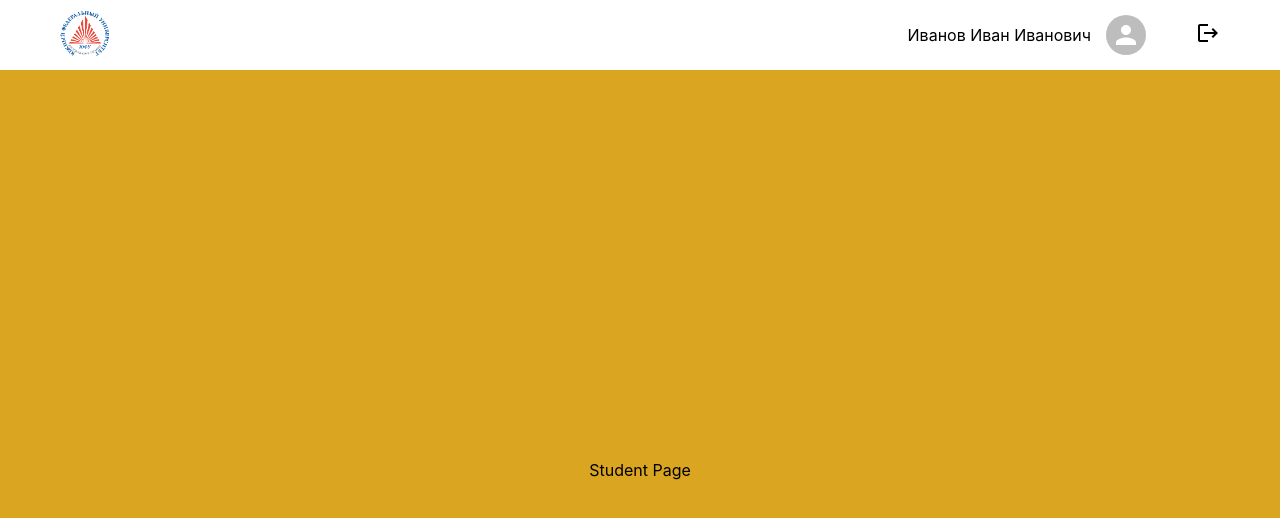
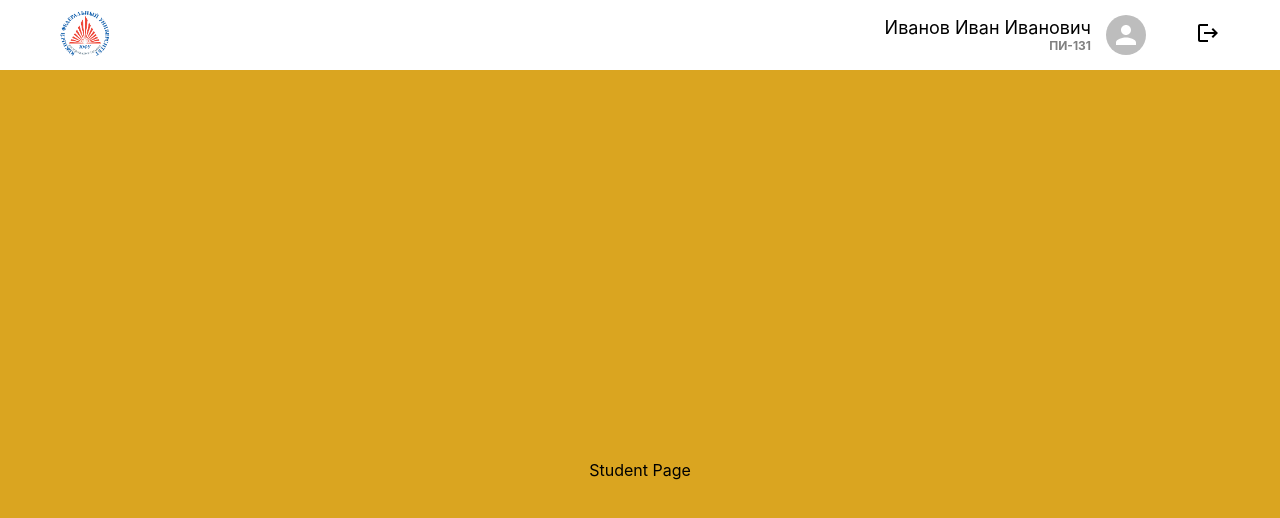
Before and after one commit to KrisSkaliukh/kisulki_frontend, a React (Create React App) app: page /userPage in a window 1280 px wide. Shown: the top 518 px of the page. Built offline with nearby package versions, Linux system fonts and the light colour scheme.

Commit message:
Added header for teacher, fonts

```diff
--- a/public/index.html
+++ b/public/index.html
@@ -3,6 +3,9 @@
   <head>
     <meta charset="utf-8" />
     <link rel="icon" href="%PUBLIC_URL%/logo_sfedu.png" />
+    <link rel="preconnect" href="https://fonts.googleapis.com">
+<link rel="preconnect" href="https://fonts.gstatic.com" crossorigin>
+<link href="https://fonts.googleapis.com/css2?family=Roboto:ital,wght@0,100;0,300;0,400;0,500;0,700;0,900;1,100;1,300;1,400;1,500;1,700;1,900&display=swap" rel="stylesheet">
     <meta name="viewport" content="width=device-width, initial-scale=1" />
     <meta name="theme-color" content="#000000" />
     <meta
--- a/src/components/Header/Header.tsx
+++ b/src/components/Header/Header.tsx
@@ -4,8 +4,14 @@
 
 import styles from './header.module.scss';
 
-function Header() {
+interface IProps {
+  isStudent: boolean;
+}
+
+function Header(props: IProps) {
+  const { isStudent } = props;
   const name = 'Иванов Иван Иванович';
+  const group = isStudent ? 'ПИ-131' : '';
   return (
     <div className={styles.header}>
       <div className={styles.logo}>
@@ -14,6 +20,9 @@
       <div className={styles.userInfo}>
         <div className={styles.name}>
           {name}
+          <div className={styles.group}>
+            {group}
+          </div>
         </div>
         <div className={styles.avatar}>
           <Avatar />
--- a/src/components/Header/header.module.scss
+++ b/src/components/Header/header.module.scss
@@ -17,6 +17,17 @@
     align-items: center;
 }
 
+.name {
+    font-size: 18px;
+    text-align: end;
+}
+
+.group {
+    font-size: 12px;
+    font-weight: 700;
+    color: grey;
+}
+
 .avatar {
     margin-left: 15px;
 }
--- a/src/pages/UserPage/UserPage.tsx
+++ b/src/pages/UserPage/UserPage.tsx
@@ -10,7 +10,7 @@
 
   return (
     <div className={styles.content}>
-      <Header />
+      <Header isStudent={isStudent} />
       {isStudent ? <StudentPage /> : <TeacherPage />}
     </div>
   );
```
